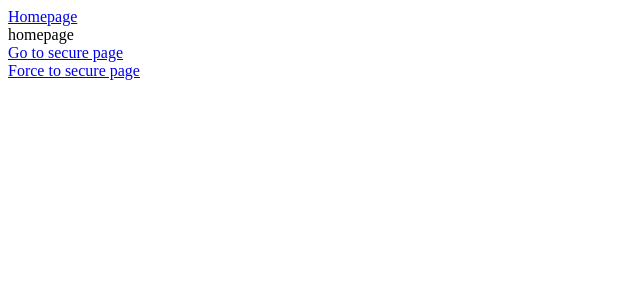
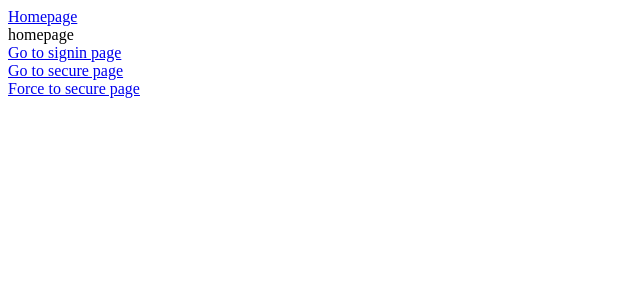
Before and after one commit to max107/react-justanother-router, a React (Vite) app: page / in a window 1280 px wide. Shown: the top 300 px of the page, without its empty margins (0-640 px from the left). Built offline with nearby package versions, Linux system fonts and the light colour scheme.

Commit message:
react 18

```diff
--- a/example/app.tsx
+++ b/example/app.tsx
@@ -1,6 +1,6 @@
 import React, { createElement, StrictMode } from 'react';
 import { createBrowserHistory, Link, Redirect, RendererFunction, Route, RouterComponent, RouterEngine } from "../src";
-import { render } from "react-dom";
+import { createRoot } from 'react-dom/client';
 
 export type RouteProps = {
   auth?: boolean
@@ -16,6 +16,9 @@ export const routes: Route<RouteProps>[] = [
       <>
         <Header/>
         <div>homepage</div>
+        <div>
+          <Link to='signin'>Go to signin page</Link>
+        </div>
         <div>
           <Link to='secure'>Go to secure page</Link>
         </div>
@@ -65,14 +68,11 @@ export const Root = (): JSX.Element => (
 );
 
 const rootNode = document.getElementById('root');
-const useStrict = false;
-if (rootNode) {
-  // https://github.com/facebook/react/issues/15074
-  render(useStrict ? (
-    <StrictMode>
-      <Root/>
-    </StrictMode>
-  ) : (
+const root = createRoot(rootNode!);
+root.render(process.env.NODE_ENV === 'production' ? (
+  <Root/>
+) : (
+  <StrictMode>
     <Root/>
-  ), rootNode);
-}
+  </StrictMode>
+));
```
Also changed, not shown: package.json (+16 -18 lines), 1 other file (tests, documents, lock files or other folders).
